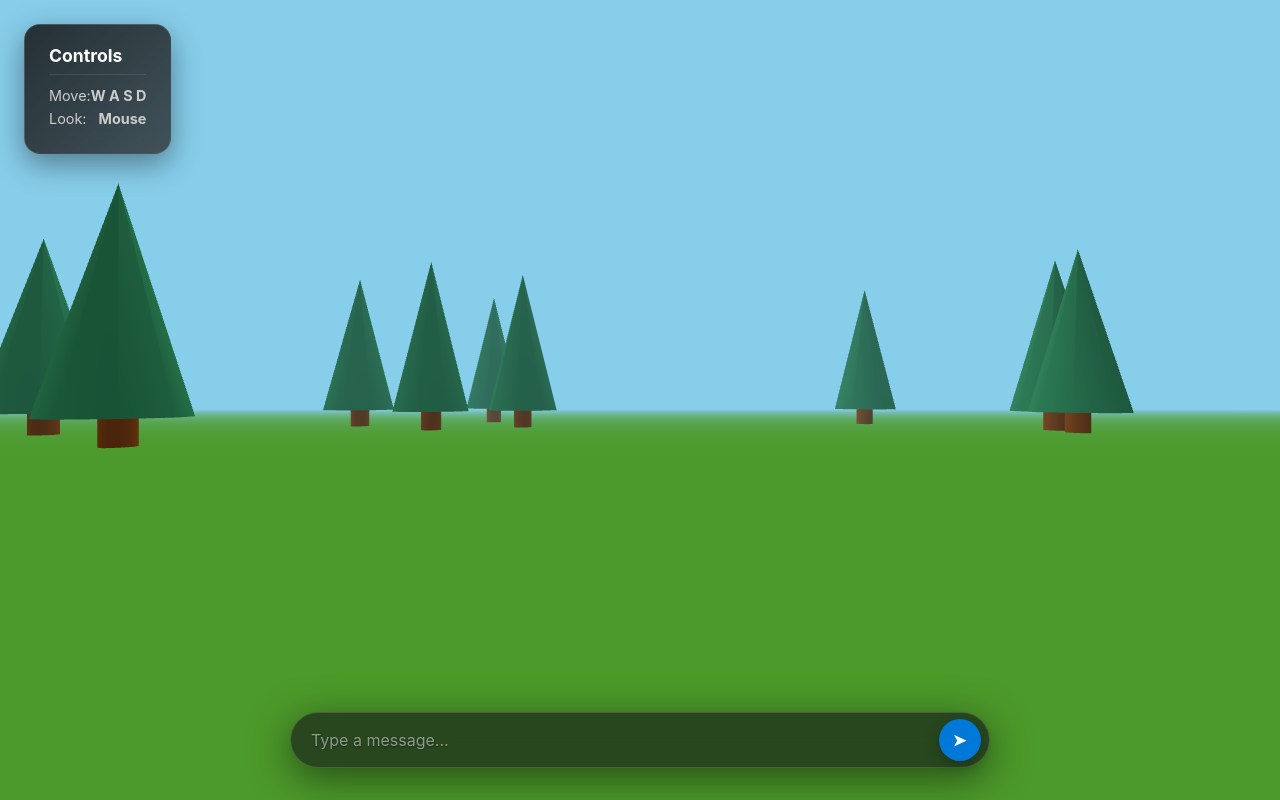
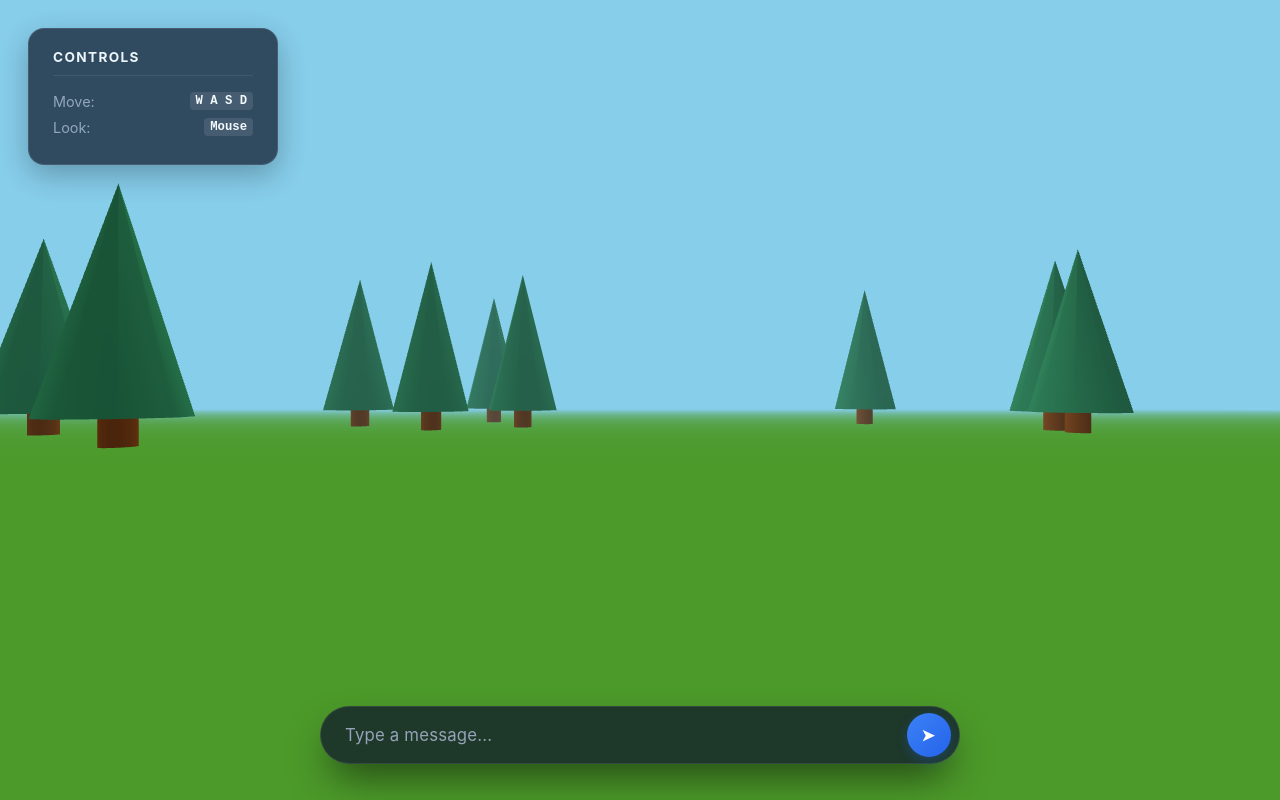
Before and after one commit to Archkr/ST-WorldEngine, a plain HTML site: page Resources/world-engine/index.html in a window 1280 px wide. Drawn offline with nearby package versions, Linux system fonts and the light colour scheme; animation ran at ten frames a second.

Commit message:
Update styles.css

```diff
--- a/Resources/world-engine/styles.css
+++ b/Resources/world-engine/styles.css
@@ -1,15 +1,15 @@
 /* REWORKED: "Aero Glass" Theme for World Engine */
 
 :root {
-    --smart-theme-color: #0078d7;
-    --glass-bg: rgba(18, 18, 24, 0.6);
-    --glass-border: rgba(255, 255, 255, 0.15);
-    --text-primary: #ffffff;
-    --text-secondary: #cccccc;
+    --smart-theme-color: #3b82f6; /* Modern Blue */
+    --glass-bg: rgba(15, 23, 42, 0.75);
+    --glass-border: rgba(255, 255, 255, 0.1);
+    --text-primary: #f8fafc;
+    --text-secondary: #94a3b8;
 }
 
 body {
-    font-family: "Inter", "Segoe UI", Roboto, Helvetica, Arial, sans-serif;
+    font-family: "Inter", -apple-system, BlinkMacSystemFont, "Segoe UI", Roboto, sans-serif;
     margin: 0;
     padding: 0;
     overflow: hidden;
@@ -32,38 +32,38 @@ canvas {
 /* --- Input Bar (Floating Capsule) --- */
 #chat_overlay {
     position: absolute;
-    bottom: 32px;
+    bottom: 36px;
     left: 50%;
     transform: translateX(-50%);
-    width: 95%;
-    max-width: 700px;
+    width: 90%;
+    max-width: 640px;
     z-index: 100;
-    pointer-events: none; /* Allow clicking through empty space */
+    pointer-events: none;
     display: flex;
     flex-direction: column;
-    gap: 10px;
+    gap: 12px;
 }
 
 #chat_form {
     pointer-events: auto;
     display: flex;
     align-items: center;
-    gap: 8px;
+    gap: 12px;
 
     background: var(--glass-bg);
-    backdrop-filter: blur(20px);
-    -webkit-backdrop-filter: blur(20px);
+    backdrop-filter: blur(24px);
+    -webkit-backdrop-filter: blur(24px);
     border: 1px solid var(--glass-border);
-    border-radius: 50px;
-    padding: 6px 8px 6px 20px;
-    box-shadow: 0 10px 40px rgba(0,0,0,0.5);
-    transition: all 0.3s ease;
+    border-radius: 999px;
+    padding: 6px 8px 6px 24px;
+    box-shadow: 0 20px 40px -10px rgba(0,0,0,0.6);
+    transition: all 0.3s cubic-bezier(0.4, 0, 0.2, 1);
 }
 
 #chat_form:focus-within {
-    background: rgba(25, 25, 35, 0.85);
-    border-color: rgba(255, 255, 255, 0.3);
-    box-shadow: 0 15px 50px rgba(0,0,0,0.6);
+    background: rgba(30, 41, 59, 0.85);
+    border-color: rgba(59, 130, 246, 0.5);
+    box-shadow: 0 25px 50px -12px rgba(0,0,0,0.7), 0 0 0 2px rgba(59, 130, 246, 0.2);
     transform: translateY(-2px);
 }
 
@@ -72,96 +72,109 @@ canvas {
     flex: 1;
     background: transparent;
     border: none;
-    color: #fff;
-    padding: 10px 0;
-    font-size: 1rem;
+    color: var(--text-primary);
+    padding: 12px 0;
+    font-size: 1.05rem;
+    font-weight: 400;
     font-family: inherit;
     outline: none;
-    text-shadow: 0 1px 2px rgba(0,0,0,0.5);
+    letter-spacing: 0.01em;
 }
 
 #chat_input::placeholder {
-    color: rgba(255, 255, 255, 0.5);
+    color: var(--text-secondary);
+    font-weight: 400;
 }
 
 /* Send Button */
 #chat_form button {
-    width: 42px;
-    height: 42px;
+    width: 44px;
+    height: 44px;
     border-radius: 50%;
     background: var(--smart-theme-color);
+    background: linear-gradient(135deg, #3b82f6, #2563eb);
     border: none;
-    color: transparent; /* Hide text */
+    color: transparent;
     cursor: pointer;
     position: relative;
-    transition: all 0.2s cubic-bezier(0.25, 0.8, 0.25, 1);
-    box-shadow: 0 4px 15px rgba(0,0,0,0.3);
+    transition: all 0.2s cubic-bezier(0.4, 0, 0.2, 1);
+    box-shadow: 0 4px 12px rgba(37, 99, 235, 0.3);
     flex-shrink: 0;
+    display: flex;
+    align-items: center;
+    justify-content: center;
 }
 
 /* Arrow Icon */
 #chat_form button::after {
     content: '➤';
     position: absolute;
-    top: 50%;
-    left: 50%;
-    transform: translate(-55%, -50%); /* Center optically */
     color: #fff;
     font-size: 16px;
     font-weight: bold;
+    transform: translateX(-1px); /* Visual centering */
 }
 
 #chat_form button:hover {
-    transform: scale(1.1);
-    background: #fff;
-}
-
-#chat_form button:hover::after {
-    color: var(--smart-theme-color);
+    transform: scale(1.08);
+    box-shadow: 0 6px 16px rgba(37, 99, 235, 0.4);
+    filter: brightness(1.1);
 }
 
 #chat_form button:active {
     transform: scale(0.95);
+    filter: brightness(0.9);
 }
 
-/* --- Chat Log (Hidden by default, can show history) --- */
-#chat_log {
-    display: none; /* Hidden in favor of bubbles, enable if you want a persistent log */
-}
+/* --- Chat Log (Hidden) --- */
+#chat_log { display: none; }
 
 /* --- Instructions Overlay --- */
 #instructions {
     position: absolute;
-    top: 24px;
-    left: 24px;
+    top: 28px;
+    left: 28px;
     z-index: 50;
 
-    background: linear-gradient(135deg, rgba(20,20,20,0.85), rgba(40,40,40,0.75));
-    backdrop-filter: blur(12px);
-    -webkit-backdrop-filter: blur(12px);
-    border: 1px solid rgba(255,255,255,0.1);
+    background: rgba(15, 23, 42, 0.8);
+    backdrop-filter: blur(16px);
+    -webkit-backdrop-filter: blur(16px);
+    border: 1px solid var(--glass-border);
     border-radius: 16px;
     padding: 20px 24px;
 
     color: var(--text-secondary);
     font-size: 0.9rem;
-    max-width: 250px;
+    width: 200px;
     pointer-events: none;
-    box-shadow: 0 10px 30px rgba(0,0,0,0.4);
+    box-shadow: 0 10px 30px rgba(0,0,0,0.3);
+    opacity: 0.9;
+    transition: opacity 0.3s;
 }
 
 #instructions h1 {
-    margin: 0 0 12px 0;
-    color: #fff;
-    font-size: 1.1rem;
+    margin: 0 0 16px 0;
+    color: var(--text-primary);
+    font-size: 0.85rem;
+    text-transform: uppercase;
+    letter-spacing: 0.1em;
     font-weight: 700;
-    border-bottom: 1px solid rgba(255,255,255,0.1);
-    padding-bottom: 8px;
+    border-bottom: 1px solid rgba(255,255,255,0.08);
+    padding-bottom: 10px;
 }
 
 #instructions p {
-    margin: 6px 0;
+    margin: 8px 0;
     display: flex;
     justify-content: space-between;
     align-items: center;
 }
+
+#instructions strong {
+    color: #fff;
+    background: rgba(255,255,255,0.1);
+    padding: 2px 6px;
+    border-radius: 4px;
+    font-family: monospace;
+    font-size: 0.85em;
+}
```
